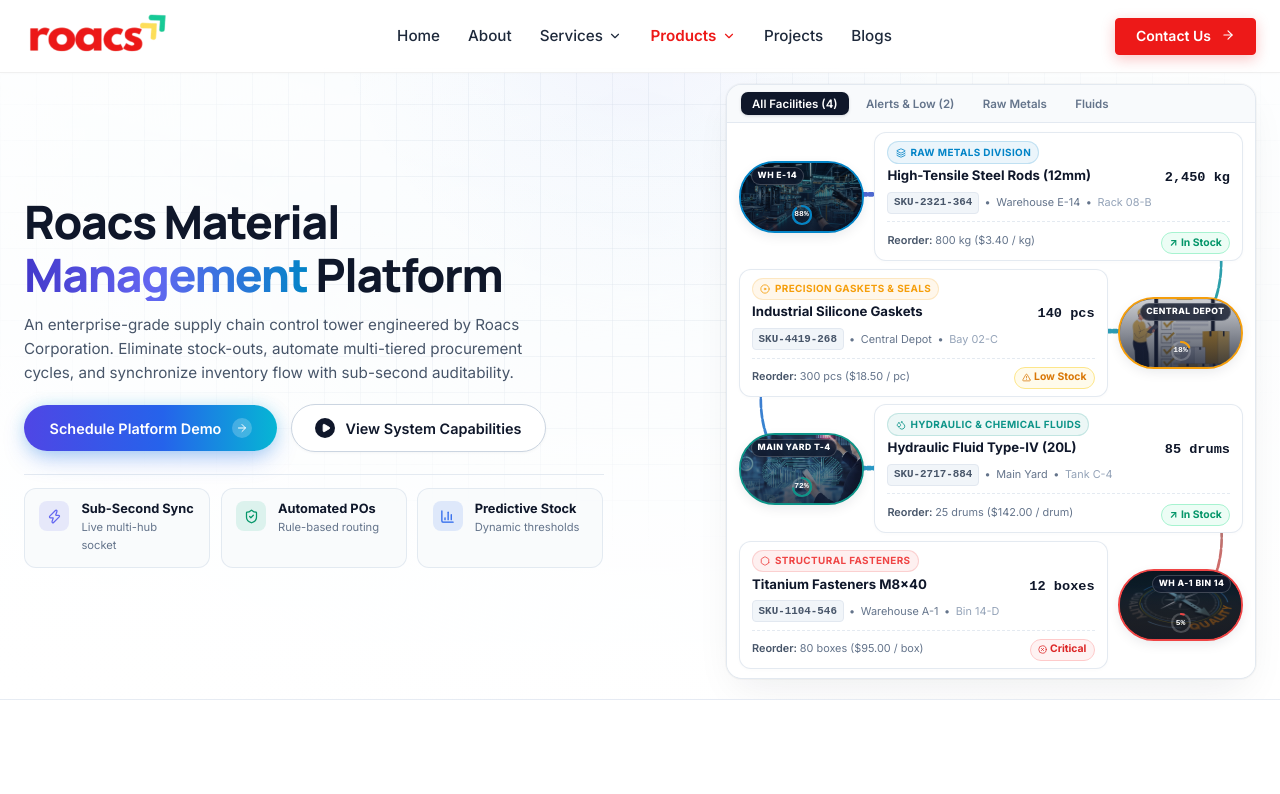
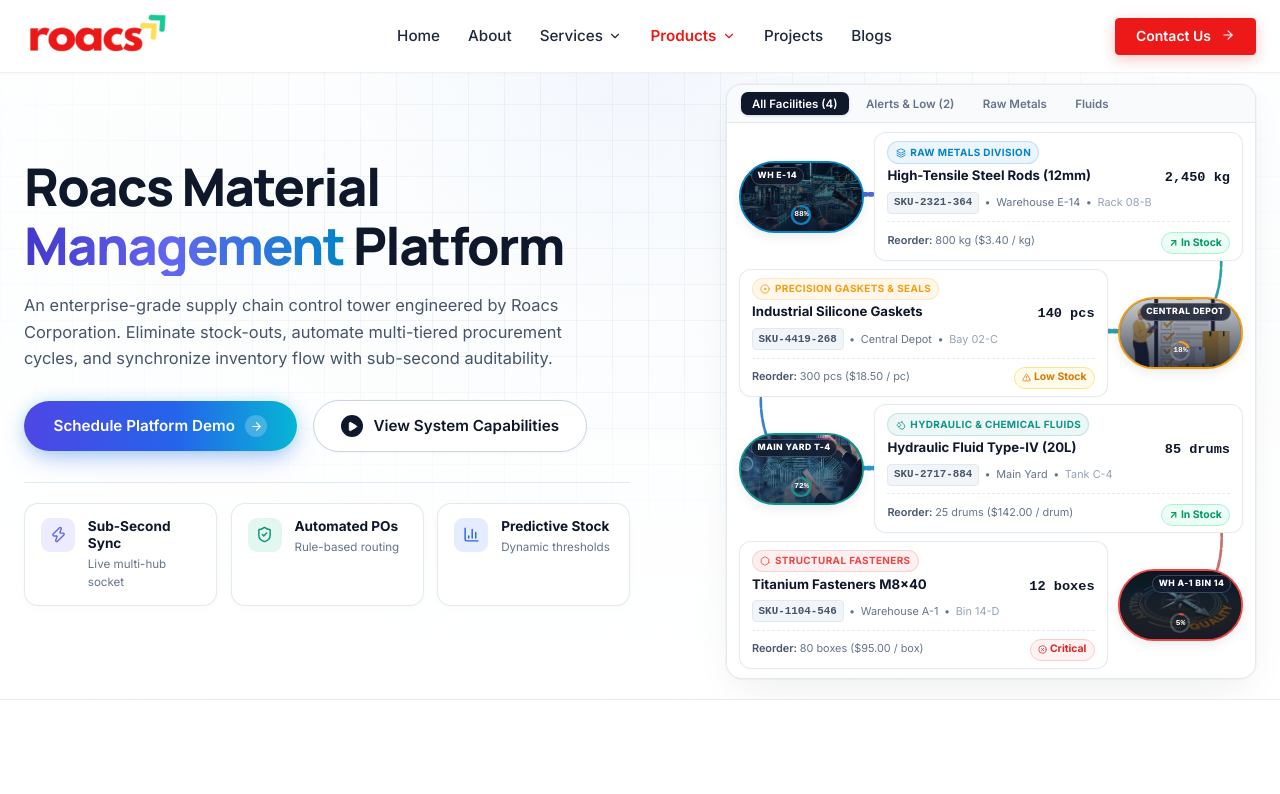
Before and after one commit to roacstech/roacs_new_website, a Next.js app: page /material-management in a window 1280 px wide. Shown: the top 794 px of the page. Built offline with nearby package versions, Linux system fonts and the light colour scheme; a web font is replaced by a local one.

Commit message:
fix(material-management): enlarge left hero column proportions and trust cards to fill section

```diff
--- a/src/components/material-management/MaterialHero.tsx
+++ b/src/components/material-management/MaterialHero.tsx
@@ -188,12 +188,12 @@ export function MaterialHero() {
             {/* Headline */}
             <h1
               style={{
-                fontSize: "clamp(2rem, 3.6vw, 2.9rem)",
+                fontSize: "clamp(2.35rem, 4.1vw, 3.25rem)",
                 fontWeight: 800,
                 color: "#0F172A",
                 lineHeight: 1.15,
                 letterSpacing: "-0.03em",
-                marginBottom: "0.75rem",
+                marginBottom: "1rem",
               }}
             >
               Roacs Material<br />
@@ -213,49 +213,49 @@ export function MaterialHero() {
             {/* Subheading */}
             <p
               style={{
-                fontSize: "0.95rem",
+                fontSize: "1.025rem",
                 color: "#475569",
-                lineHeight: 1.55,
-                maxWidth: "520px",
-                marginBottom: "1.25rem",
+                lineHeight: 1.62,
+                maxWidth: "540px",
+                marginBottom: "1.75rem",
               }}
             >
               An enterprise-grade supply chain control tower engineered by Roacs Corporation. Eliminate stock-outs, automate multi-tiered procurement cycles, and synchronize inventory flow with sub-second auditability.
             </p>
 
             {/* Dual Action CTAs */}
-            <div style={{ display: "flex", flexWrap: "wrap", alignItems: "center", gap: "0.85rem", marginBottom: "1.35rem" }}>
-              <Link href="/contact" className="material-hero-primary-btn" style={{ padding: "0.72rem 1.6rem", fontSize: "0.9rem" }}>
+            <div style={{ display: "flex", flexWrap: "wrap", alignItems: "center", gap: "1rem", marginBottom: "1.85rem" }}>
+              <Link href="/contact" className="material-hero-primary-btn" style={{ padding: "0.82rem 1.85rem", fontSize: "0.95rem" }}>
                 <span>Schedule Platform Demo</span>
                 <span
                   style={{
                     display: "inline-flex",
                     alignItems: "center",
                     justifyContent: "center",
-                    width: 20,
-                    height: 20,
+                    width: 22,
+                    height: 22,
                     borderRadius: "50%",
                     backgroundColor: "rgba(255, 255, 255, 0.22)",
                   }}
                 >
-                  <ArrowRight size={12} color="#FFFFFF" />
+                  <ArrowRight size={13} color="#FFFFFF" />
                 </span>
               </Link>
 
-              <Link href="#capabilities" className="material-hero-secondary-btn" style={{ padding: "0.72rem 1.45rem", fontSize: "0.9rem" }}>
+              <Link href="#capabilities" className="material-hero-secondary-btn" style={{ padding: "0.82rem 1.7rem", fontSize: "0.95rem" }}>
                 <span
                   style={{
                     display: "inline-flex",
                     alignItems: "center",
                     justifyContent: "center",
-                    width: 20,
-                    height: 20,
+                    width: 22,
+                    height: 22,
                     borderRadius: "50%",
                     backgroundColor: "#0F172A",
                     color: "#FFFFFF",
                   }}
                 >
-                  <Play size={10} fill="#FFFFFF" color="#FFFFFF" style={{ marginLeft: "1px" }} />
+                  <Play size={11} fill="#FFFFFF" color="#FFFFFF" style={{ marginLeft: "1px" }} />
                 </span>
                 <span>View System Capabilities</span>
               </Link>
@@ -265,18 +265,18 @@ export function MaterialHero() {
             <div
               style={{
                 display: "grid",
-                gridTemplateColumns: "repeat(auto-fit, minmax(130px, 1fr))",
-                gap: "0.65rem",
-                paddingTop: "0.85rem",
+                gridTemplateColumns: "repeat(auto-fit, minmax(140px, 1fr))",
+                gap: "0.85rem",
+                paddingTop: "1.25rem",
                 borderTop: "1px solid rgba(226, 232, 240, 0.9)",
               }}
             >
               <div className="material-feature-badge">
                 <div
                   style={{
-                    width: 30,
-                    height: 30,
-                    borderRadius: "8px",
+                    width: 34,
+                    height: 34,
+                    borderRadius: "9px",
                     backgroundColor: "rgba(99, 102, 241, 0.12)",
                     display: "flex",
                     alignItems: "center",
@@ -285,13 +285,13 @@ export function MaterialHero() {
                     flexShrink: 0,
                   }}
                 >
-                  <Zap size={15} />
+                  <Zap size={17} />
                 </div>
                 <div style={{ textAlign: "left" }}>
-                  <div style={{ fontSize: "0.8rem", fontWeight: 700, color: "#0F172A", lineHeight: 1.2 }}>
+                  <div style={{ fontSize: "0.85rem", fontWeight: 700, color: "#0F172A", lineHeight: 1.25 }}>
                     Sub-Second Sync
                   </div>
-                  <div style={{ fontSize: "0.7rem", color: "#64748B", marginTop: "2px" }}>
+                  <div style={{ fontSize: "0.725rem", color: "#64748B", marginTop: "3px" }}>
                     Live multi-hub socket
                   </div>
                 </div>
@@ -300,9 +300,9 @@ export function MaterialHero() {
               <div className="material-feature-badge">
                 <div
                   style={{
-                    width: 30,
-                    height: 30,
-                    borderRadius: "8px",
+                    width: 34,
+                    height: 34,
+                    borderRadius: "9px",
                     backgroundColor: "rgba(16, 185, 129, 0.12)",
                     display: "flex",
                     alignItems: "center",
@@ -311,13 +311,13 @@ export function MaterialHero() {
                     flexShrink: 0,
                   }}
                 >
-                  <ShieldCheck size={15} />
+                  <ShieldCheck size={17} />
                 </div>
                 <div style={{ textAlign: "left" }}>
-                  <div style={{ fontSize: "0.8rem", fontWeight: 700, color: "#0F172A", lineHeight: 1.2 }}>
+                  <div style={{ fontSize: "0.85rem", fontWeight: 700, color: "#0F172A", lineHeight: 1.25 }}>
                     Automated POs
                   </div>
-                  <div style={{ fontSize: "0.7rem", color: "#64748B", marginTop: "2px" }}>
+                  <div style={{ fontSize: "0.725rem", color: "#64748B", marginTop: "3px" }}>
                     Rule-based routing
                   </div>
                 </div>
@@ -326,9 +326,9 @@ export function MaterialHero() {
               <div className="material-feature-badge">
                 <div
                   style={{
-                    width: 30,
-                    height: 30,
-                    borderRadius: "8px",
+                    width: 34,
+                    height: 34,
+                    borderRadius: "9px",
                     backgroundColor: "rgba(37, 99, 235, 0.12)",
                     display: "flex",
                     alignItems: "center",
@@ -337,13 +337,13 @@ export function MaterialHero() {
                     flexShrink: 0,
                   }}
                 >
-                  <BarChart3 size={15} />
+                  <BarChart3 size={17} />
                 </div>
                 <div style={{ textAlign: "left" }}>
-                  <div style={{ fontSize: "0.8rem", fontWeight: 700, color: "#0F172A", lineHeight: 1.2 }}>
+                  <div style={{ fontSize: "0.85rem", fontWeight: 700, color: "#0F172A", lineHeight: 1.25 }}>
                     Predictive Stock
                   </div>
-                  <div style={{ fontSize: "0.7rem", color: "#64748B", marginTop: "2px" }}>
+                  <div style={{ fontSize: "0.725rem", color: "#64748B", marginTop: "3px" }}>
                     Dynamic thresholds
                   </div>
                 </div>
--- a/src/styles/components.css
+++ b/src/styles/components.css
@@ -1687,8 +1687,8 @@ p {
 
 @media (min-width: 1024px) {
   .material-hero-layout {
-    grid-template-columns: 1fr 1.05fr;
-    gap: 2.75rem;
+    grid-template-columns: 1.05fr 1fr;
+    gap: 3rem;
   }
 }
 
@@ -1761,19 +1761,20 @@ p {
 .material-feature-badge {
   display: flex;
   align-items: flex-start;
-  gap: 0.75rem;
-  background: rgba(248, 250, 252, 0.8);
-  padding: 0.75rem 0.9rem;
-  border-radius: 12px;
-  border: 1px solid rgba(226, 232, 240, 0.9);
+  gap: 0.8rem;
+  background: #FFFFFF;
+  padding: 0.85rem 1rem;
+  border-radius: 14px;
+  border: 1px solid rgba(226, 232, 240, 0.95);
+  box-shadow: 0 2px 8px -2px rgba(15, 23, 42, 0.04);
   transition: all 0.2s ease;
 }
 
 .material-feature-badge:hover {
   background: #FFFFFF;
   transform: translateY(-2px);
-  box-shadow: 0 4px 12px rgba(0, 0, 0, 0.05);
-  border-color: rgba(99, 102, 241, 0.3);
+  box-shadow: 0 6px 16px -4px rgba(15, 23, 42, 0.08);
+  border-color: rgba(99, 102, 241, 0.4);
 }
 
 /* Control Tower Console Styling */
```
